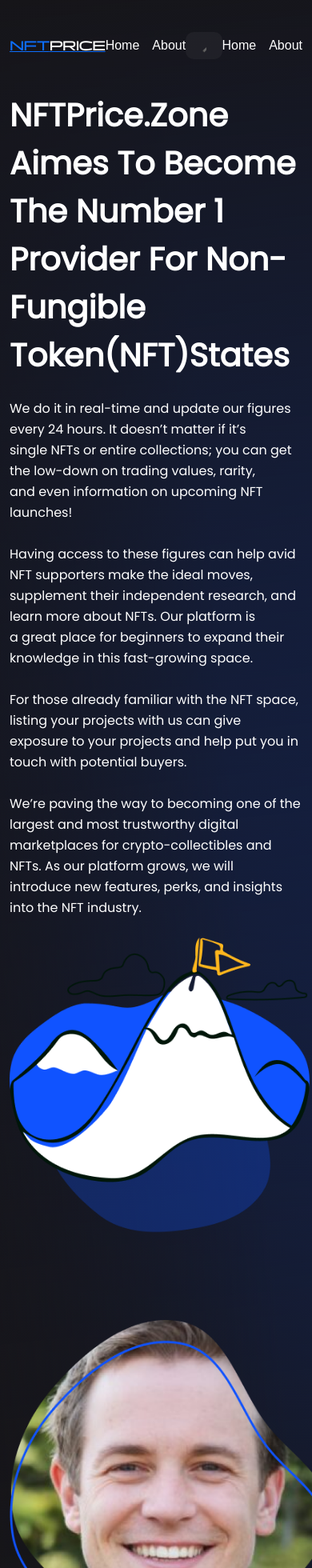
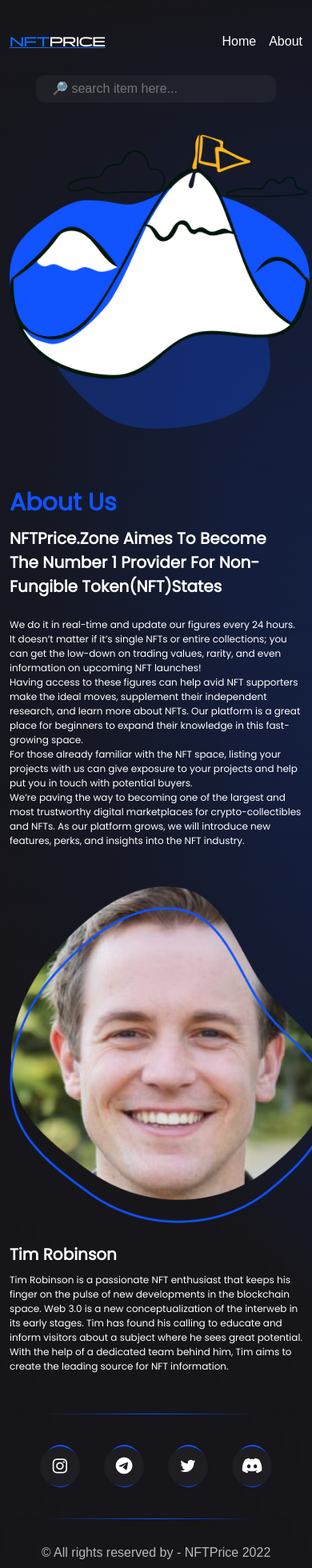
Before and after one commit to Seven-112/NFT_price_frontend_new_version, a Next.js app: page /about in a window 390 px wide. Shown: the top 1960 px of the page at 80% size. Built offline with nearby package versions, Linux system fonts and the light colour scheme; a small style sheet from the web is missing; what react-socks, typesafe-actions would draw is missing.

Commit message:
fixed header and about page for responsive

```diff
--- a/components/assets/about.scss
+++ b/components/assets/about.scss
@@ -6,6 +6,15 @@
         font-size: 40px;
         line-height: 60px;
         color: white;
+    }
+
+    .color-title {
+        display: none;
+        font-family: 'Poppines';
+        font-size: 30px;
+        line-height: 60px;
+        font-weight: 700;
+        color: var(--primary);
     }
 
     .content-font {
@@ -20,4 +29,41 @@
         width: 400px;
     }
 
+    .image-hide {
+        display: none;
+    }
+
+
+    @media (max-width:900px) {
+        .color-title {
+            display: block;
+        }
+
+        .content-font {
+            font-size: 12px;
+            line-height: 18px;
+        }
+
+        .title-font {
+            font-size: 20px;
+            line-height: 30px;
+        }
+
+        .image-hide {
+            display: block;
+        }
+
+        .image-show {
+            display: none;
+        }
+
+
+    }
+
+    @media (min-width: 900px) {
+        .lap-pl-5 {
+            padding-left: 50px;
+        }
+    }
+
 }
--- a/components/assets/header.scss
+++ b/components/assets/header.scss
@@ -1,6 +1,7 @@
 header {
     .header-container {
         display: flex;
+        flex-direction: row;
         align-items: center;
         justify-content: space-between;
         width: 100%;
@@ -70,6 +71,9 @@
                 }
             }
         }
+    }
+
+
 
     .mobile-nav {
         display: none !important;
@@ -80,14 +84,30 @@
     }
 
     @media (max-width: 640px) {
+        .search {
+            margin-top: 30px;
+            width: 100%;
+        }
+
+        .responsive-nav {
+            display: flex;
+            justify-content: space-between;
+            align-items: center;
+            width: 100%;
+        }
+
+        .header-container {
+            flex-direction: column;
+        }
+
         .mobile-nav {
-                display: block;
+            display: block !important;
         }
 
         .laptop-nav {
-                display: none;
-            }
+            display: none !important;
         }
     }
 
+
 }
--- a/components/assets/style.scss
+++ b/components/assets/style.scss
@@ -63,7 +63,6 @@
     -webkit-background-clip: text;
     -webkit-text-fill-color: transparent;
     background-clip: text;
-    text-fill-color: transparent;
     font-family: "PanChang";
     font-style: normal;
     font-weight: 900;
@@ -96,3 +95,11 @@
 .grey-bg {
     color: var(--grey);
 }
+
+.dis-flex {
+    display: flex;
+}
+
+.flex-auto {
+    flex: auto !important;
+}
--- a/components/menu/header.js
+++ b/components/menu/header.js
@@ -21,7 +21,7 @@
 
 const NavItems = () => {
     return (
-        <div className='page-nav'>
+        <div className="page-nav">
             {
                 Links.map((link, index) => {
                     return <div className='navbar-item' key={index} >
@@ -46,8 +46,8 @@
             <div className='container'>
                 <div className='header-container'>
 
-                    <div className='no-underline' >
-                        <div className='panchang-font'>
+                    <div className='no-underline responsive-nav' >
+                        <div className='panchang-font flex-auto'>
                             <NavLink href="/">
                                 <span >
                                     NFT
@@ -57,8 +57,11 @@
                                 </span>
                             </NavLink>
                         </div>
+                        <div className="mobile-nav">
+
+                            <NavItems />
+                        </div>
                     </div>
-                    <NavItems className="mobile-nav" />
 
                     <div className='search' >
                         <input id="quick_search" className="search-input" name="quick_search"
@@ -66,8 +69,10 @@
                             type="text"
                         />
                     </div>
+                    <div className="laptop-nav">
 
-                    <NavItems className="laptop-nav" />
+                        <NavItems />
+                    </div>
 
                 </div>
             </div>
--- a/pages/about.js
+++ b/pages/about.js
@@ -9,46 +9,52 @@
 			<div className="about-container">
 
 				<div className="row">
-					<div className="col-lg-8 ">
+					<div className="col-lg-8 col-md-12">
+						<div className="image-hide">
+							<img src="/img/Group 37845.png" alt="" className="image-size" />
+						</div>
+						<div className="color-title">
+							About Us
+						</div>
 						<div className="title-font">
 							NFTPrice.Zone Aimes To Become <br />
 							The Number 1 Provider For Non-<br />
 							Fungible Token(NFT)States
 						</div>
 						<div className="content-font mt-4">
-							We do it in real-time and update our figures every 24 hours. It doesn’t matter if it’s<br />
-							single NFTs or entire collections; you can get the low-down on trading values, rarity,<br />
-							and even information on upcoming NFT launches!<br />
+							We do it in real-time and update our figures every 24 hours. It doesn’t matter if it’s
+							single NFTs or entire collections; you can get the low-down on trading values, rarity,
+							and even information on upcoming NFT launches!
 							<br />
-							Having access to these figures can help avid NFT supporters make the ideal moves,<br />
-							supplement their independent research, and learn more about NFTs. Our platform is<br />
-							a great place for beginners to expand their knowledge in this fast-growing space.<br />
+							Having access to these figures can help avid NFT supporters make the ideal moves,
+							supplement their independent research, and learn more about NFTs. Our platform is
+							a great place for beginners to expand their knowledge in this fast-growing space.
 							<br />
-							For those already familiar with the NFT space, listing your projects with us can give<br />
-							exposure to your projects and help put you in touch with potential buyers.<br />
+							For those already familiar with the NFT space, listing your projects with us can give
+							exposure to your projects and help put you in touch with potential buyers.
 							<br />
-							We’re paving the way to becoming one of the largest and most trustworthy digital<br />
-							marketplaces for crypto-collectibles and NFTs. As our platform grows, we will<br />
+							We’re paving the way to becoming one of the largest and most trustworthy digital
+							marketplaces for crypto-collectibles and NFTs. As our platform grows, we will
 							introduce new features, perks, and insights into the NFT industry.
 						</div>
 					</div>
-					<div className="col-lg-4 mt-4">
+					<div className="col-lg-4 mt-4 image-show">
 						<img src="/img/Group 37845.png" alt="" className="image-size" />
 					</div>
 				</div>
 				<div className="row mt-5">
-					<div className="col-lg-4">
+					<div className="col-lg-4 col-md-12">
 						<img src="/img/Group 37846.png" alt="" className="image-size" />
 					</div>
-					<div className="col-lg-8 pl-5 mt-4">
+					<div className="col-lg-8 col-md-12 lap-pl-5 mt-4">
 						<div className="title-font">
 							Tim Robinson
 						</div>
-						<div className="content-font">
-							Tim Robinson is a passionate NFT enthusiast that keeps his finger on the pulse of new<br />
-							developments in the blockchain space. Web 3.0 is a new conceptualization of the<br />
-							interweb in its early stages. Tim has found his calling to educate and inform visitors<br />
-							about a subject where he sees great potential. With the help of a dedicated team<br />
+						<div className="content-font mt-2" >
+							Tim Robinson is a passionate NFT enthusiast that keeps his finger on the pulse of new
+							developments in the blockchain space. Web 3.0 is a new conceptualization of the
+							interweb in its early stages. Tim has found his calling to educate and inform visitors
+							about a subject where he sees great potential. With the help of a dedicated team
 							behind him, Tim aims to create the leading source for NFT information.
 						</div>
 
```
Lines whose indentation alone changed are shown as unchanged.
